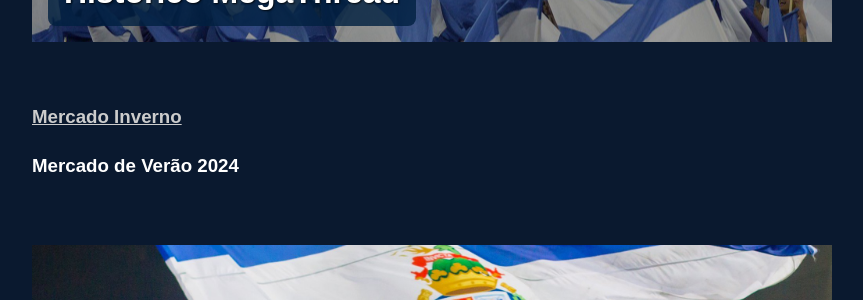
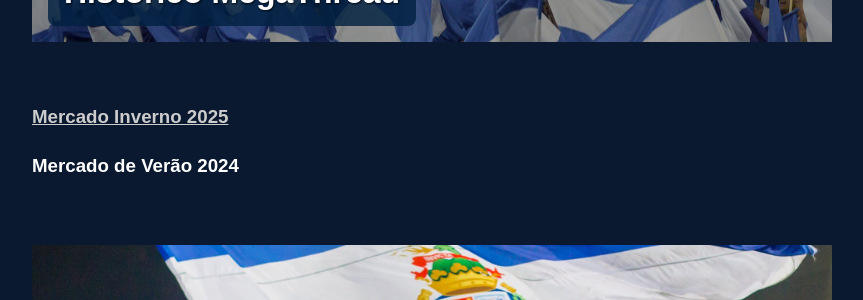
Before and after one commit to Azrial1739/teste-transfer, a Jekyll site: the page built from pages/historico.md, in a window 1280 px wide. Shown: the part 284-584 px from the top of the page, without its empty margins (208-1071 px from the left). Built offline with Jekyll 4.4.1, drawn with Linux system fonts in a browser that asks for light colours.

Commit message:
Update historico.md

```diff
--- a/pages/historico.md
+++ b/pages/historico.md
@@ -6,6 +6,6 @@ permalink: /historico/
 ---
 <br>
 
-### <a href="https://www.reddit.com/r/fcporto/comments/1hr7024/megathread_mercado_de_transfer%C3%AAncias_inverno/" target="_blank" style="color: #ccc; text-decoration: underline;">Mercado Inverno</a>
+### <a href="https://www.reddit.com/r/fcporto/comments/1hr7024/megathread_mercado_de_transfer%C3%AAncias_inverno/" target="_blank" style="color: #ccc; text-decoration: underline;">Mercado Inverno 2025</a>
 
 ### Mercado de Verão 2024
```
